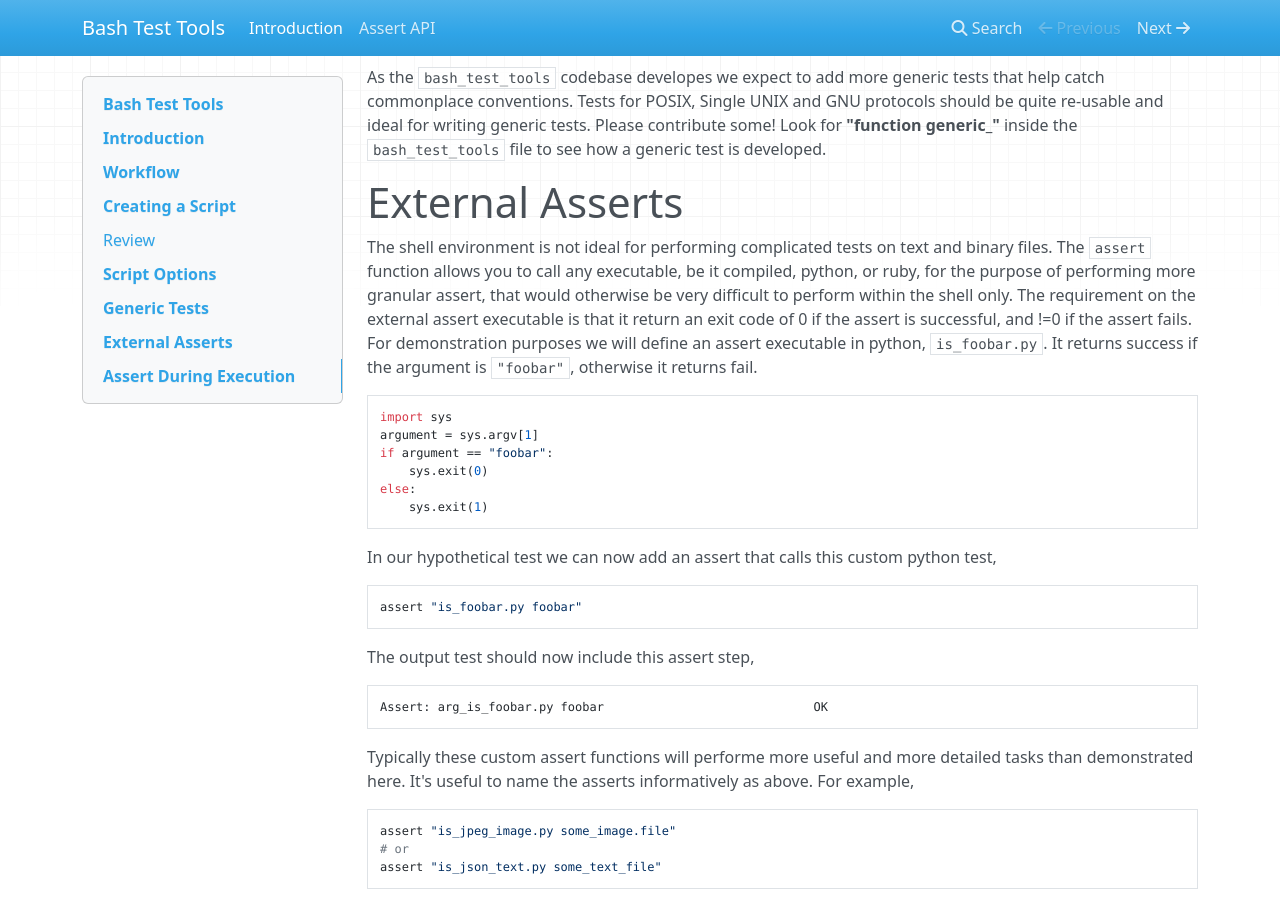
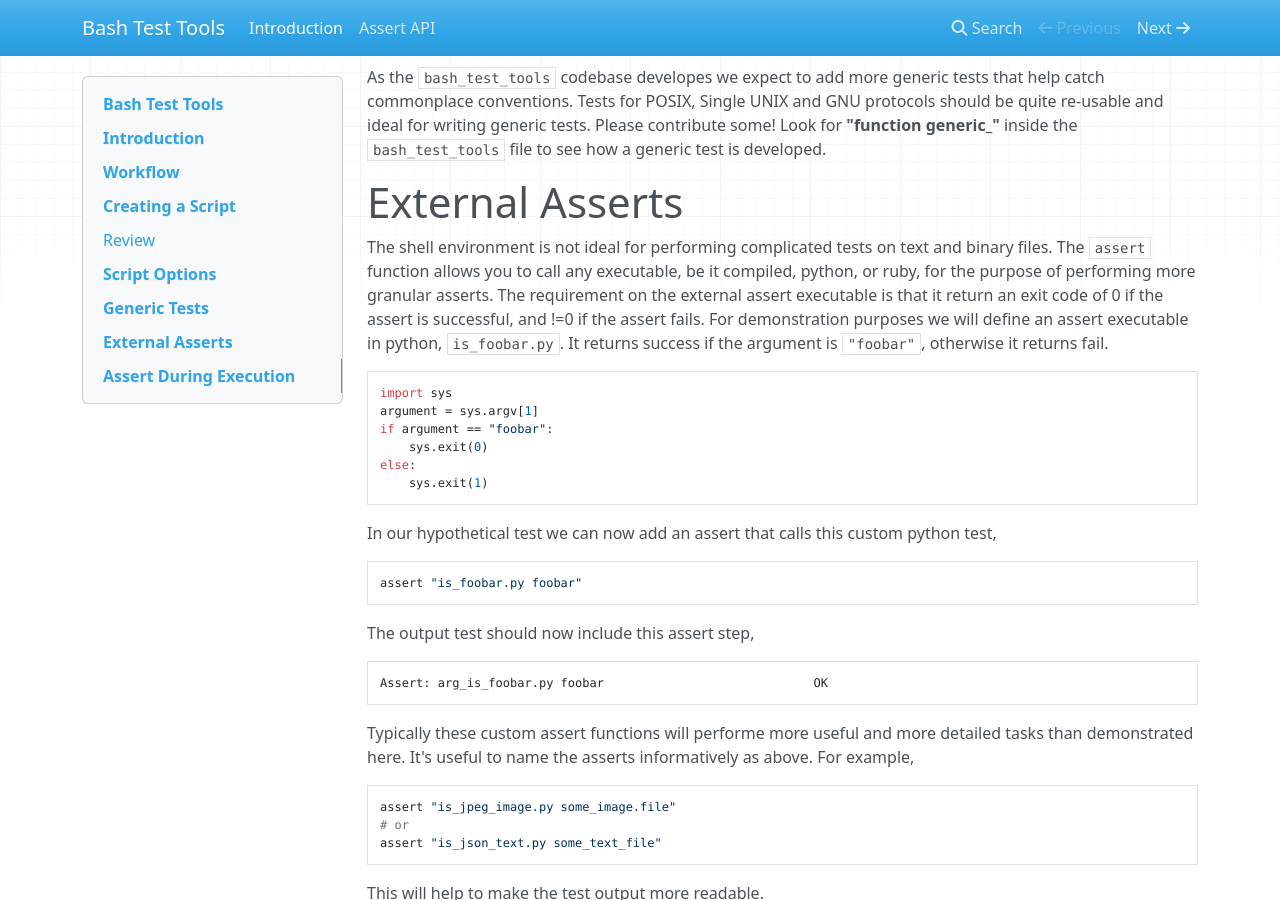
Before and after one commit to thorsteinssonh/bash_test_tools, an MkDocs documentation site: the page built from documentation/docs/index.md, in a window 1280 px wide and 900 px high, scrolled down 7186 px. Built offline with MkDocs 1.6.1, drawn with Linux system fonts in a browser that asks for light colours; nearby versions of some CDN libraries; old or Windows-style settings are respelled for this version of MkDocs.

Commit message:
Fixes docs on assert function
Fixes docs on assert function.

```diff
--- a/documentation/docs/index.md
+++ b/documentation/docs/index.md
@@ -353,8 +353,7 @@
 The shell environment is not ideal for performing complicated tests
 on text and binary files. The `assert` function allows you to call any
 executable, be it compiled, python, or ruby, for the purpose of performing more
-granular assert, that would otherwise be very difficult to perform within the shell only.
-The requirement on the external assert executable is that it return an
+granular asserts. The requirement on the external assert executable is that it return an
 exit code of 0 if the assert is successful, and !=0 if the assert fails.
 For demonstration purposes we will define an assert executable in python, `is_foobar.py`.
 It returns success if the argument is `"foobar"`, otherwise it returns fail.
```
